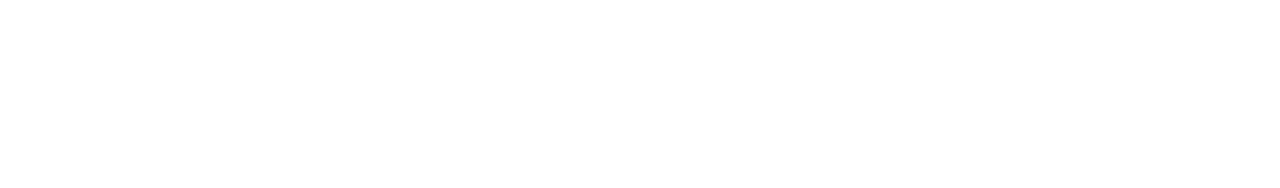
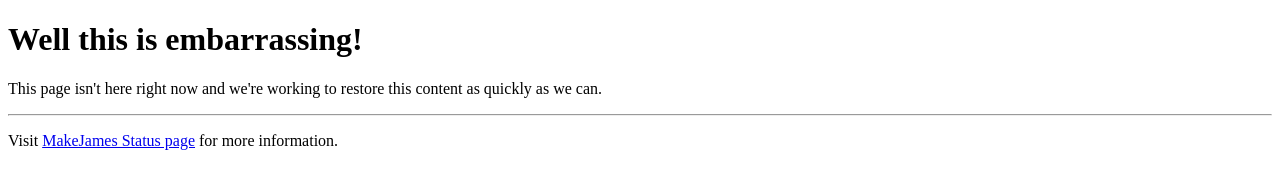
Before and after one commit to MakeJames/maintenance-page, a website: page src/index.html in a window 1280 px wide. Drawn offline with Linux system fonts and the light colour scheme.

Commit message:
FUNC: update content of index.html

```diff
--- a/src/index.html
+++ b/src/index.html
@@ -5,5 +5,17 @@
     <title>MakeJames Maintenance</title>
   </head>
   <body>
+    <main id="main-content">
+      <h1>Well this is embarrassing!</h1>
+      <p>
+        This page isn't here right now
+        and we're working to restore this content as quickly as we can.
+      </p>
+      <hr/>
+      <p>
+        Visit <a href="https://status.makejames.com">MakeJames Status page</a>
+        for more information.
+      </p>
+    </main>
   </body>
 </html>
```
